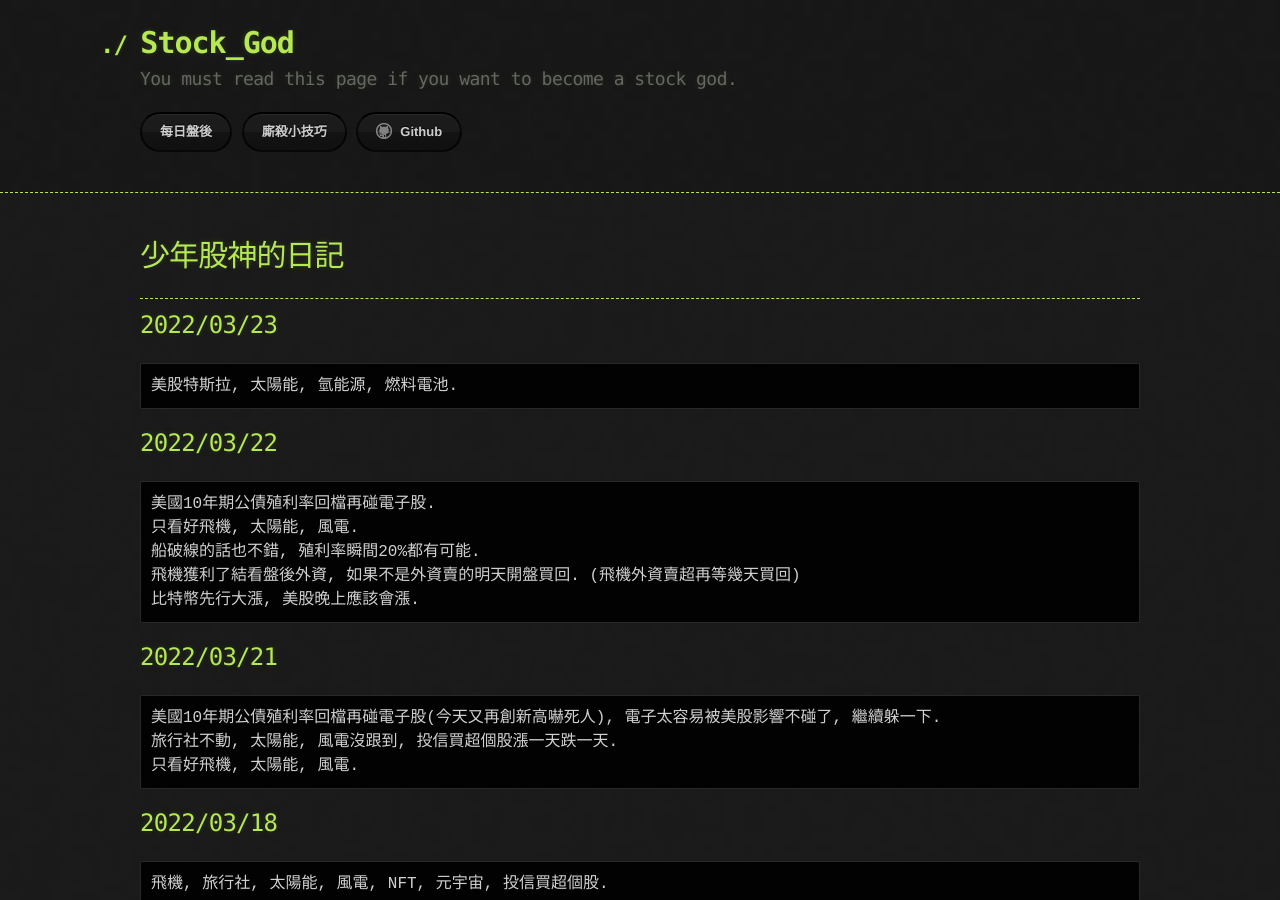
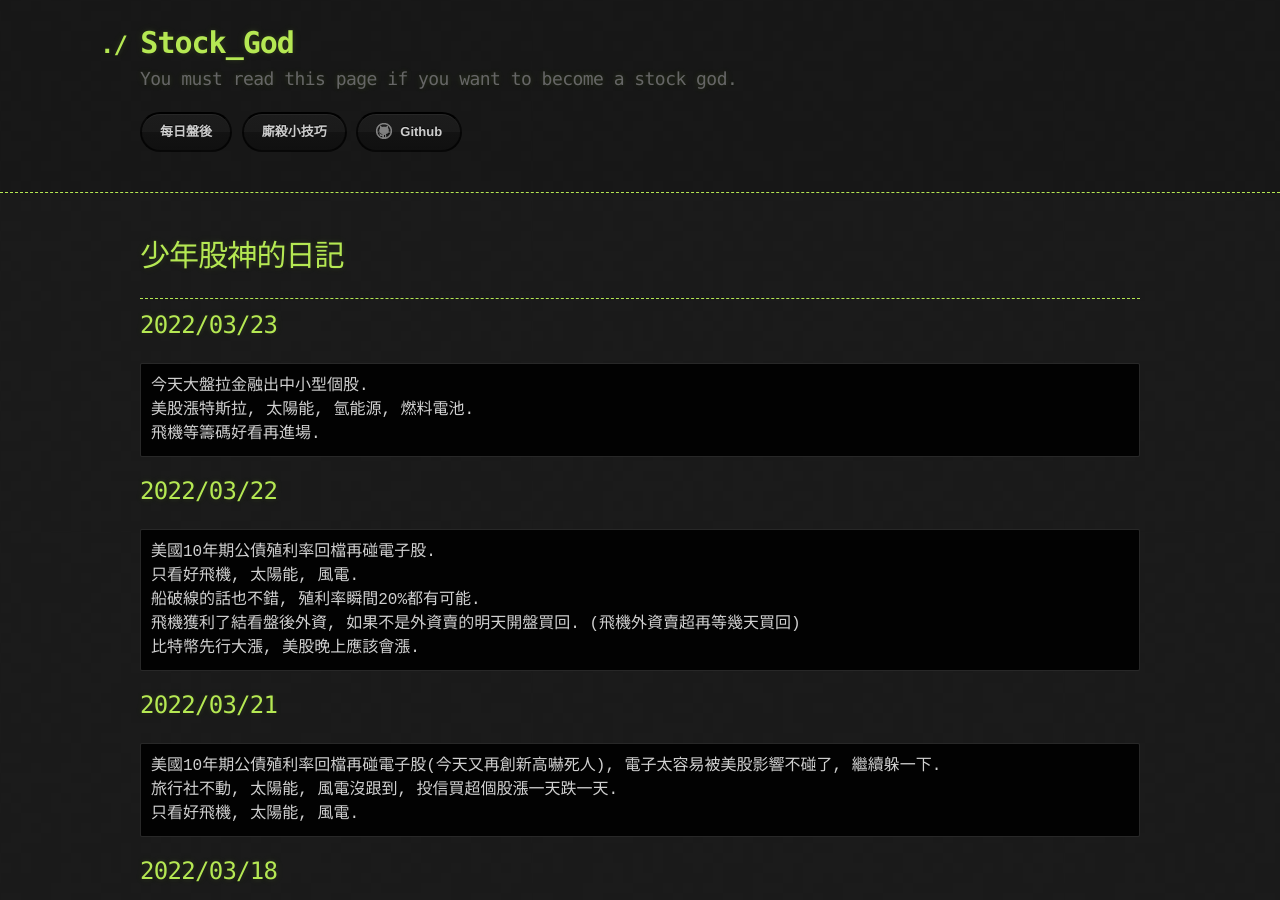
Before and after one commit to lepg5487/Stock_God, a Jekyll site: the page built from index.md, in a window 1280 px wide and 900 px high. Built offline with Jekyll 4.4.1, drawn with Linux system fonts in a browser that asks for light colours; our own code applies the rules of GitHub Pages for plain Markdown files.

Commit message:
Update index.md

````diff
--- a/index.md
+++ b/index.md
@@ -8,7 +8,9 @@ layout: testlayouts
 
 ## 2022/03/23
 ```
-美股特斯拉, 太陽能, 氫能源, 燃料電池.
+今天大盤拉金融出中小型個股.
+美股漲特斯拉, 太陽能, 氫能源, 燃料電池.
+飛機等籌碼好看再進場.
 ```
 
 ## 2022/03/22
````
